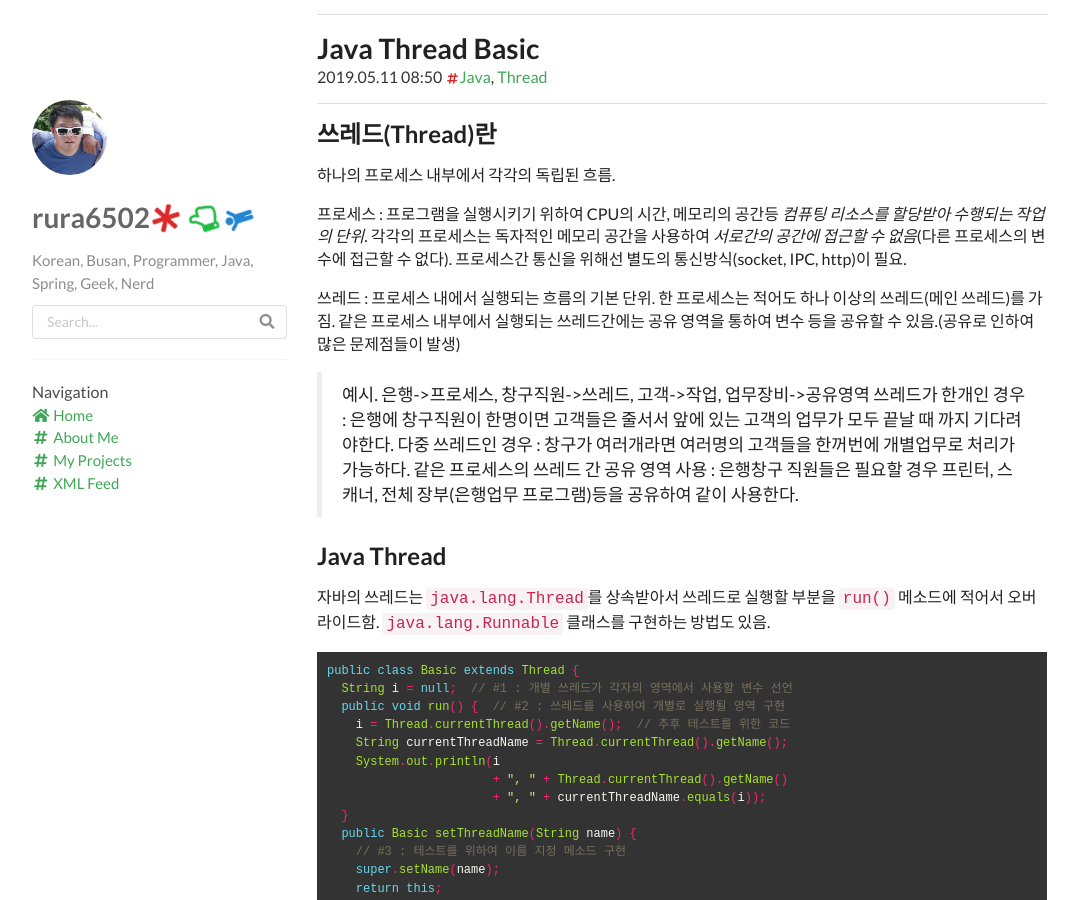
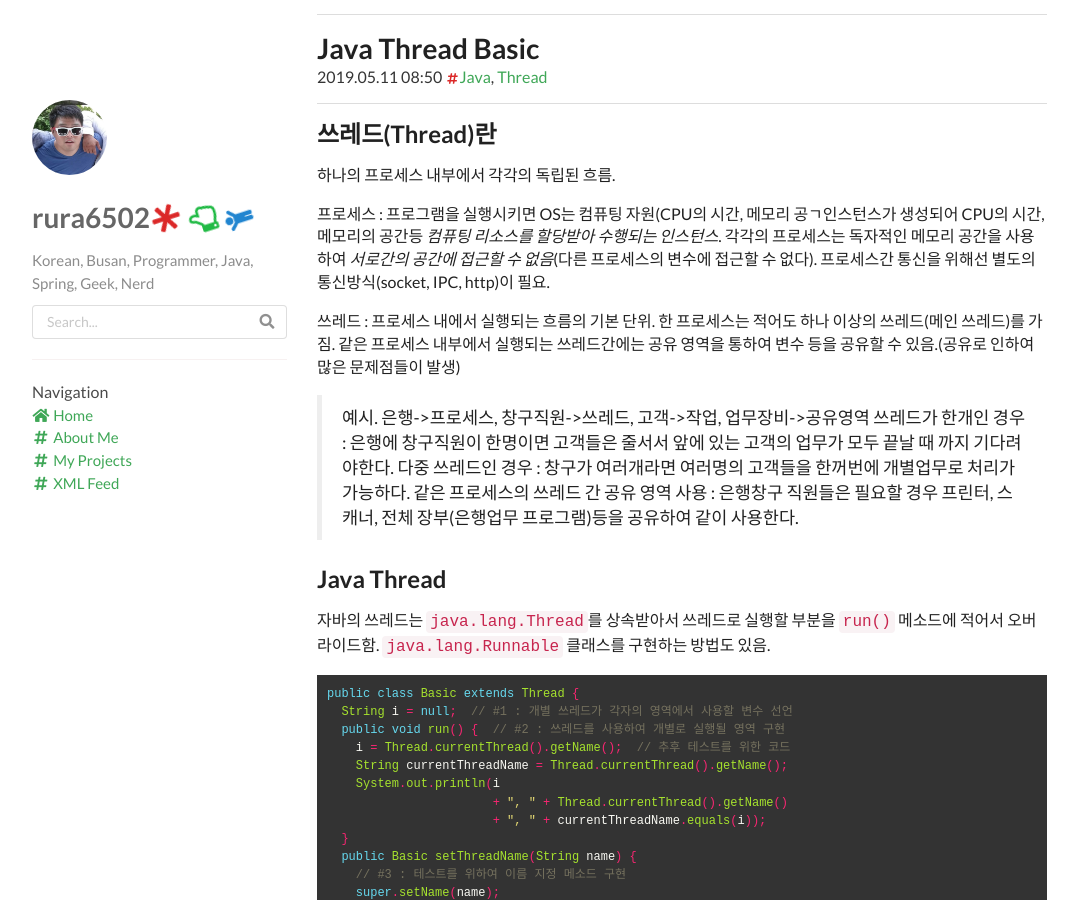
Before and after one commit to rura6502/rura6502.github.io, a Jekyll site: the page built from _posts/2019-05-11-Java-Thread-Basic.md, in a window 1280 px wide and 900 px high. Shown: the whole window, without its empty margins (53-1131 px from the left). Built offline with Jekyll 4.4.1, drawn with Linux system fonts in a browser that asks for light colours; nearby versions of some CDN libraries; comment, search, counter and statistics services are not loaded; some of the changed lines change nothing that is shown.

Commit message:
_posts/2019-05-11-Java-Thread-Basic.md updated from https://stackedit.io/

````diff
--- a/_posts/2019-05-11-Java-Thread-Basic.md
+++ b/_posts/2019-05-11-Java-Thread-Basic.md
@@ -9,7 +9,7 @@ categories: [Java, Thread]
 
 하나의 프로세스 내부에서 각각의 독립된 흐름.
 
-프로세스 : 프로그램을 실행시키기 위하여 CPU의 시간, 메모리의 공간등 ***컴퓨팅 리소스를 할당받아 수행되는 작업의 단위***. 각각의 프로세스는 독자적인 메모리 공간을 사용하여 ***서로간의 공간에 접근할 수 없음***(다른 프로세스의 변수에 접근할 수 없다). 프로세스간 통신을 위해선 별도의 통신방식(socket, IPC, http)이 필요.
+프로세스 : 프로그램을 실행시키면 OS는 컴퓨팅 자원(CPU의 시간, 메모리 공ㄱ인스턴스가 생성되어 CPU의 시간, 메모리의 공간등 ***컴퓨팅 리소스를 할당받아 수행되는 인스턴스***. 각각의 프로세스는 독자적인 메모리 공간을 사용하여 ***서로간의 공간에 접근할 수 없음***(다른 프로세스의 변수에 접근할 수 없다). 프로세스간 통신을 위해선 별도의 통신방식(socket, IPC, http)이 필요.
 
 쓰레드 : 프로세스 내에서 실행되는 흐름의 기본 단위. 한 프로세스는 적어도 하나 이상의 쓰레드(메인 쓰레드)를 가짐. 같은 프로세스 내부에서 실행되는 쓰레드간에는 공유 영역을 통하여 변수 등을 공유할 수 있음.(공유로 인하여 많은 문제점들이 발생)
 
@@ -186,6 +186,6 @@ T1, T1, true
 
 이를 해결하기 위한 방법은, 요청을 적절히 처리할 수 있는 적당한 양의 쓰레드를 미리 만들어 놓고 이를 관리하면서 필요할 경우 사용하고 모두 사용 중일 경우 대기시킨 다음 끝난 쓰레드를 다시 준비시켜 동작시키는 방식을 사용할 수 있음. 이렇게 무엇인가 필요한 것을 ***미리 만들어 놓고 요청에 바로 응답***하며 끝난 것을 다시 관리하고 내어주는 것을 ```pool``` 방식이라고 하며 쓰레드를 ```pool``` 방식으로 관리하는 것을 ```쓰레드 풀(Thread Pool)``` 이라고 칭함.
 <!--stackedit_data:
-eyJoaXN0b3J5IjpbLTEyNDc3NzQ4MjMsMTIyMDA3MDA4MywxNj
-gyMjM2NTI1LC0xODUxMDgxODkwXX0=
+eyJoaXN0b3J5IjpbMTkxNzk1MDYwOCwtMTI0Nzc3NDgyMywxMj
+IwMDcwMDgzLDE2ODIyMzY1MjUsLTE4NTEwODE4OTBdfQ==
 -->
````
